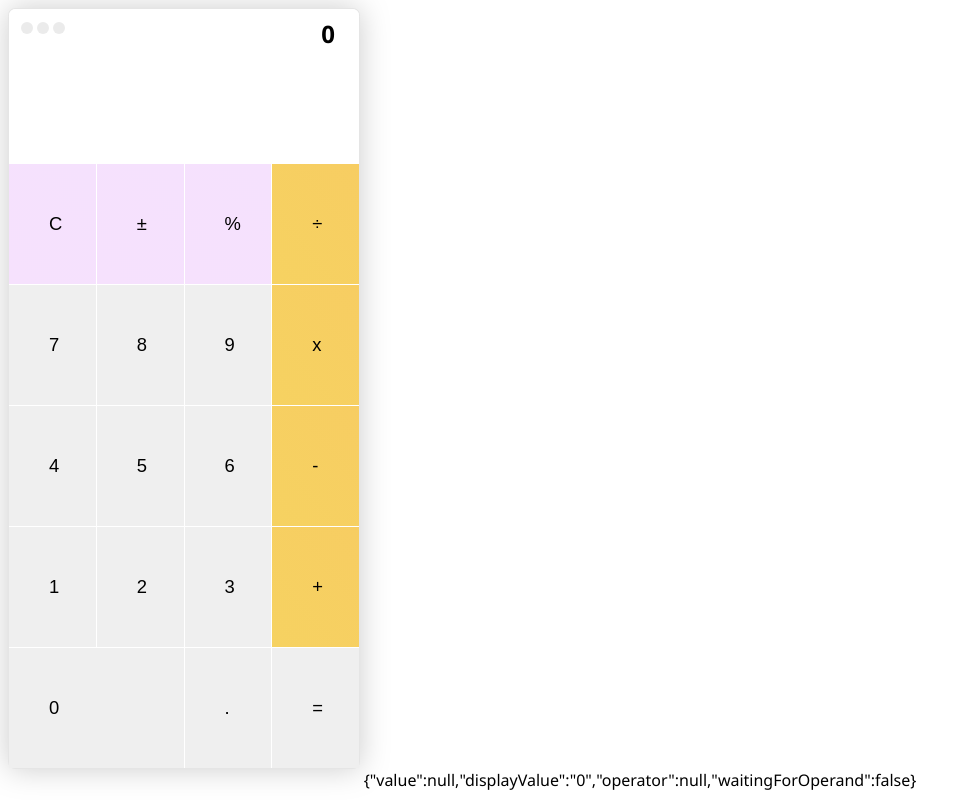
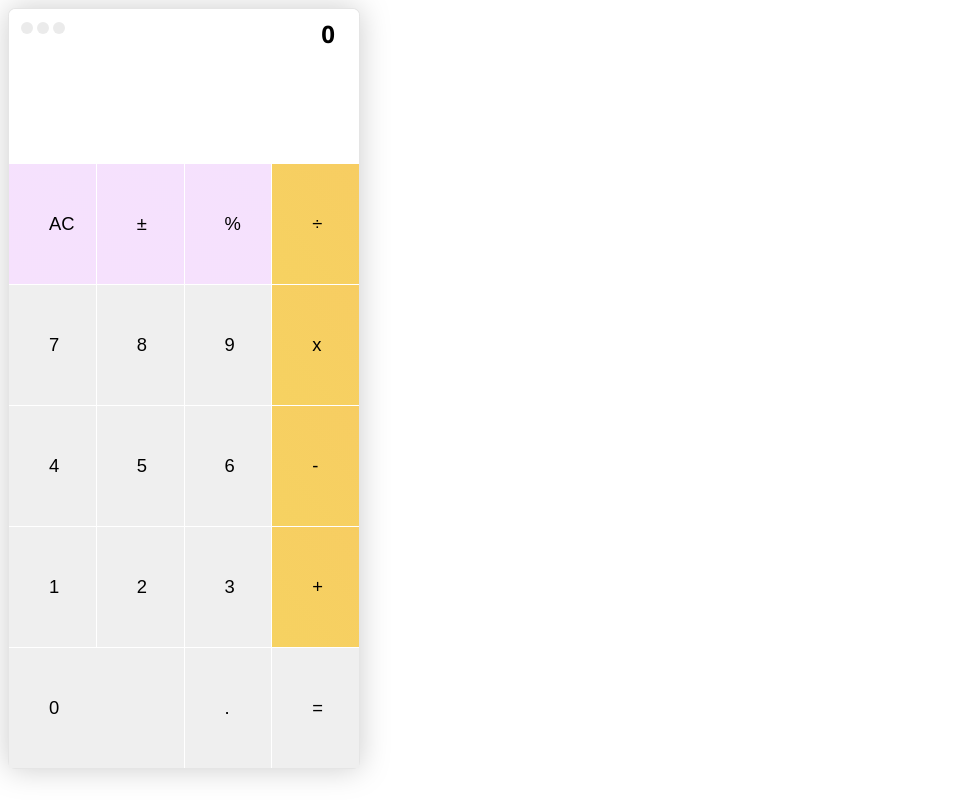
Before and after one commit to HamzaMoiyadi/react-calculator, a React (Create React App) app: page / in a window 1280 px wide. Shown: the whole page, without its empty margins (0-979 px from the left). Built offline with nearby package versions, Linux system fonts and the light colour scheme.

Commit message:
support(calculator): removed unused variables

```diff
--- a/src/components/CalcMain.tsx
+++ b/src/components/CalcMain.tsx
@@ -21,7 +21,7 @@ const CalcMain: React.FC = () => {
         <div className="[ calculator-buttons-container ]">
           {CALCULATOR_BUTTONS.map((c, i) => {
             // const value = operatorMapper(c.value);
-            const { value, handler, className, operator } = c;
+            const { value, handler, className } = c;
             return (
               <CalcButton
                 key={i}
@@ -40,7 +40,6 @@ const CalcMain: React.FC = () => {
           })}
         </div>
       </div>
-      <span>{JSON.stringify(calcState)}</span>
     </>
   );
 };
--- a/src/data/calc.ts
+++ b/src/data/calc.ts
@@ -12,7 +12,7 @@ type Buttons = ButtonData[];
 
 export const CALCULATOR_BUTTONS: Buttons = [
   {
-    value: "C",
+    value: "AC",
     handler: allClear,
     className: "gradient-lilac-lilacer",
   },
--- a/src/data/calculator-functions.ts
+++ b/src/data/calculator-functions.ts
@@ -116,7 +116,3 @@ const CALCULATOR_OPERATIONS = {
   "-": (prevValue, nextValue) => prevValue - nextValue,
   "=": (prevValue, nextValue) => nextValue,
 };
-const specialOperatorMap = {
-  x: "*",
-  "÷": "/",
-};
--- a/src/types.ts
+++ b/src/types.ts
@@ -2,7 +2,6 @@ export interface ButtonData {
   value: string;
   handler: Function;
   className?: string;
-  operator?: string;
 }
 
 export type CalculatorState = {
```
Also changed, not shown: 1 other file (tests, documents, lock files or other folders).
